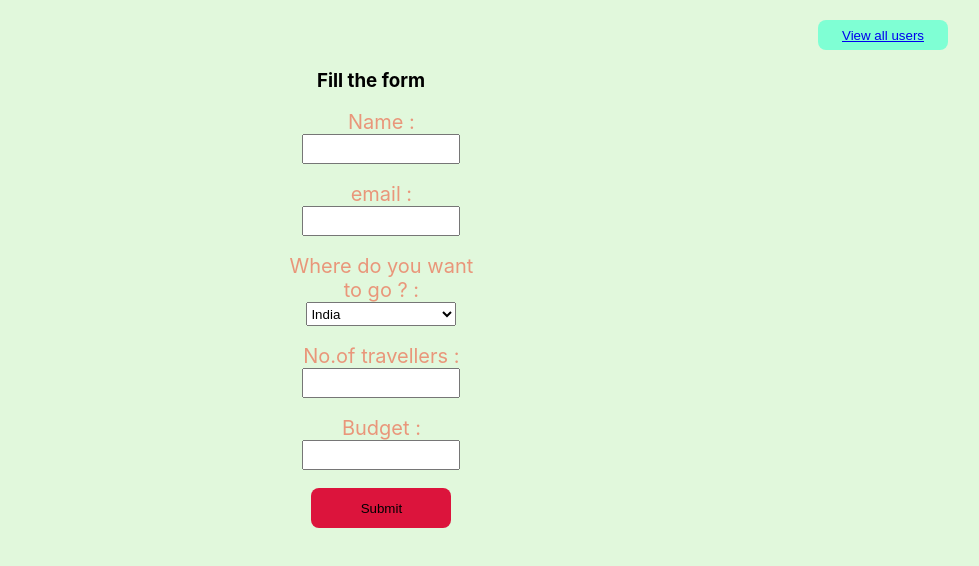
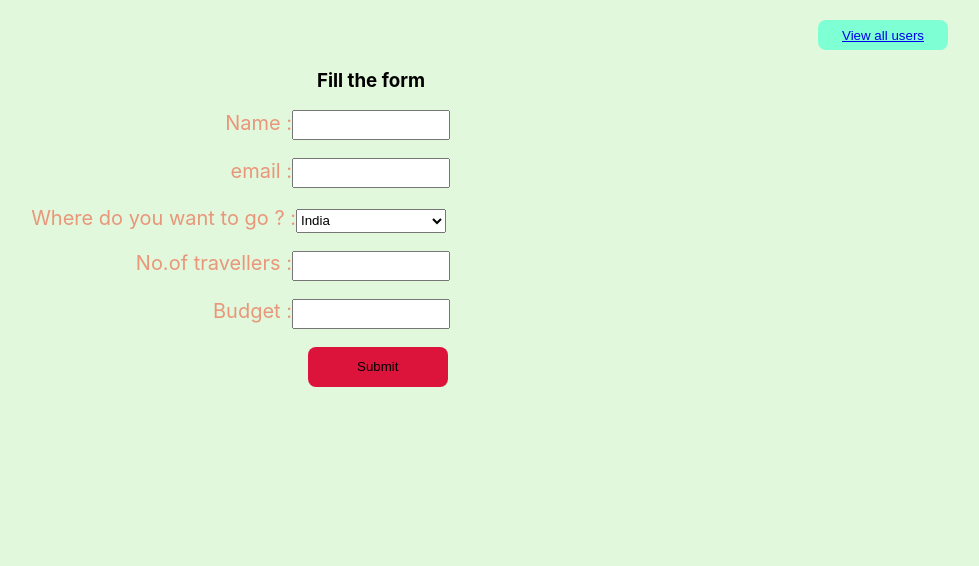
Before and after one commit to soorajtk3/Travelopia-test, a React (Create React App) app in the folder frontend/: page / in a window 1280 px wide. Shown: the top 566 px of the page, without its empty margins (269-1248 px from the left). Built offline with nearby package versions, Linux system fonts and the light colour scheme; no server answers.

Commit message:
Styled form using css and bug fixed in API

```diff
--- a/frontend/src/App.css
+++ b/frontend/src/App.css
@@ -47,6 +47,8 @@
   border-radius: 8px;
   background-color: crimson;
   border: none;
+  cursor: pointer;
+  margin-left: 32%;
 }
 .label{
   color: darksalmon;
@@ -55,18 +57,12 @@
 table, th, td {
   border: 1px solid;
 }
-.formStyle{
-  display: grid;
-    grid-template-columns: 200px 5fr;
-    grid-gap: 16px;
-    margin-left: 43%;
+label {
+  display: inline-block;
+  width: 300px;
+  text-align: right;
 }
-label {
-  grid-column: 1 / 2;
-}
-button {
-    grid-column: 2 / 3;
-}.listButton{
+.listButton{
   background:aquamarine;
   border: none;
   border-radius: 8px;
@@ -75,4 +71,6 @@ button {
   margin-left: 80%;
   margin-top: 20px;
 
+}.formStyle{
+  margin-right:300px;
 }
--- a/frontend/src/api/user.js
+++ b/frontend/src/api/user.js
@@ -9,7 +9,7 @@ const getUserdata = (successCB) => {
 const addDetails = (data, successCB, errorCB) => {
   return axios.post("/users", data).then(
     (res) => {
-      successCB(res.data);
+      successCB(res);
       return res;
     },
     (error) => {
```
